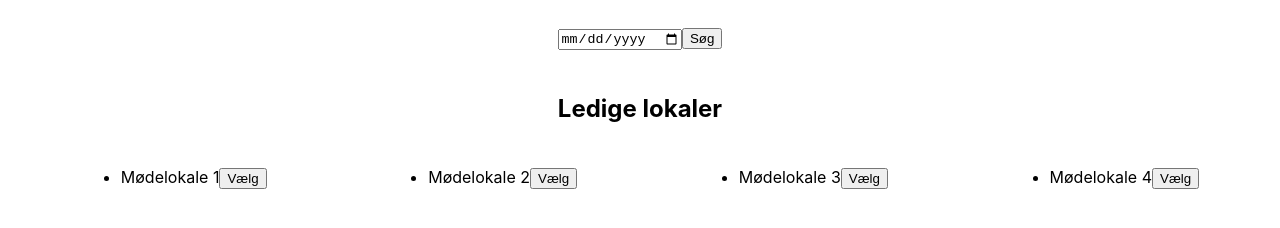
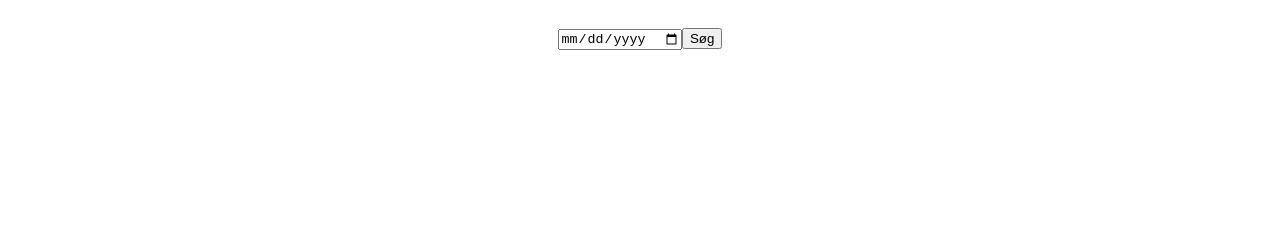
Before and after one commit to chrisanker/lokale-booking, a React (Create React App) app: page / in a window 1280 px wide. Shown: the part 360-588 px from the top of the page. Built offline with nearby package versions, Linux system fonts and the light colour scheme.

Commit message:
conditional rendering of RoomList

```diff
--- a/src/App.js
+++ b/src/App.js
@@ -23,7 +23,7 @@ function App() {
             <div>
                 <Resource />
                 <SelectDate date={date} handleClick={date => setDate(date)}/>
-                <RoomList availableRooms={availableRooms} />
+                {date ? <RoomList availableRooms={availableRooms} /> : null}
                 {selection ? <Booking selection={selection} date={date} /> : null}
             </div>
         </React.Fragment>
```
